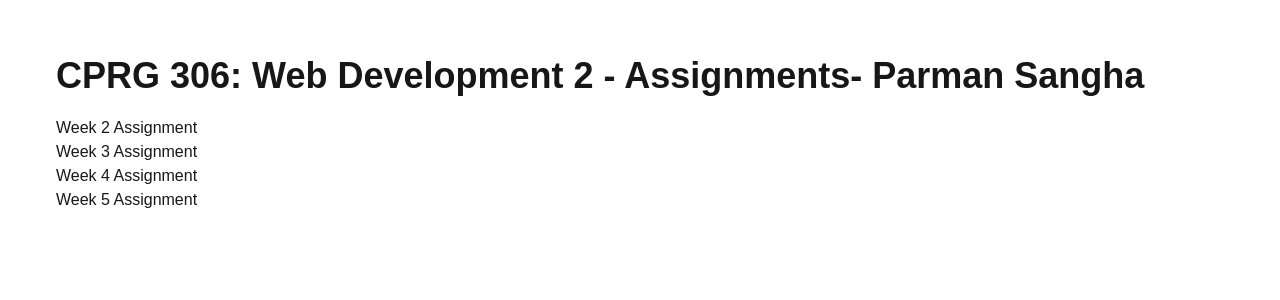
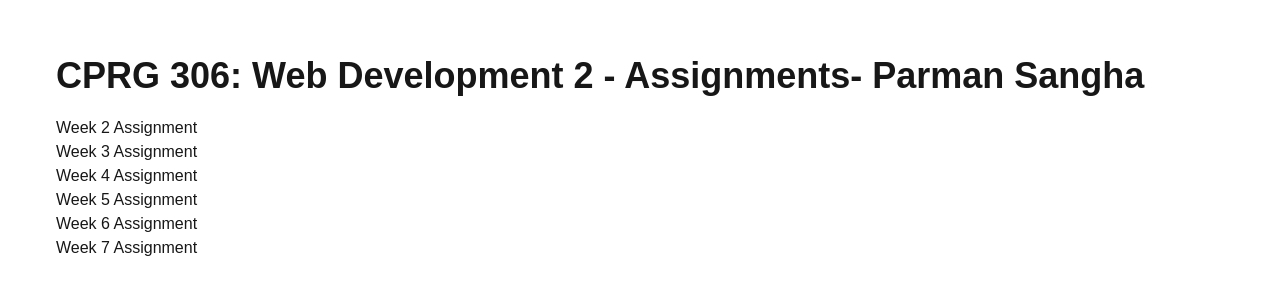
Before and after one commit to Parman-Sangha/cprg306-assignments, a Next.js app: page / in a window 1280 px wide. Shown: the top 300 px of the page. Built offline with nearby package versions, Linux system fonts and the light colour scheme.

Commit message:
updated main page

```diff
--- a/app/page.js
+++ b/app/page.js
@@ -26,6 +26,16 @@ export default function Home() {
             Week 5 Assignment
           </Link>
         </li>
+        <li>
+          <Link href="/week-6" className=" hover:text-blue-400">
+            Week 6 Assignment
+          </Link>
+        </li>
+        <li>
+          <Link href="/week-7" className=" hover:text-blue-400">
+            Week 7 Assignment
+          </Link>
+        </li>
       </ul>
     </main>
   );
```
